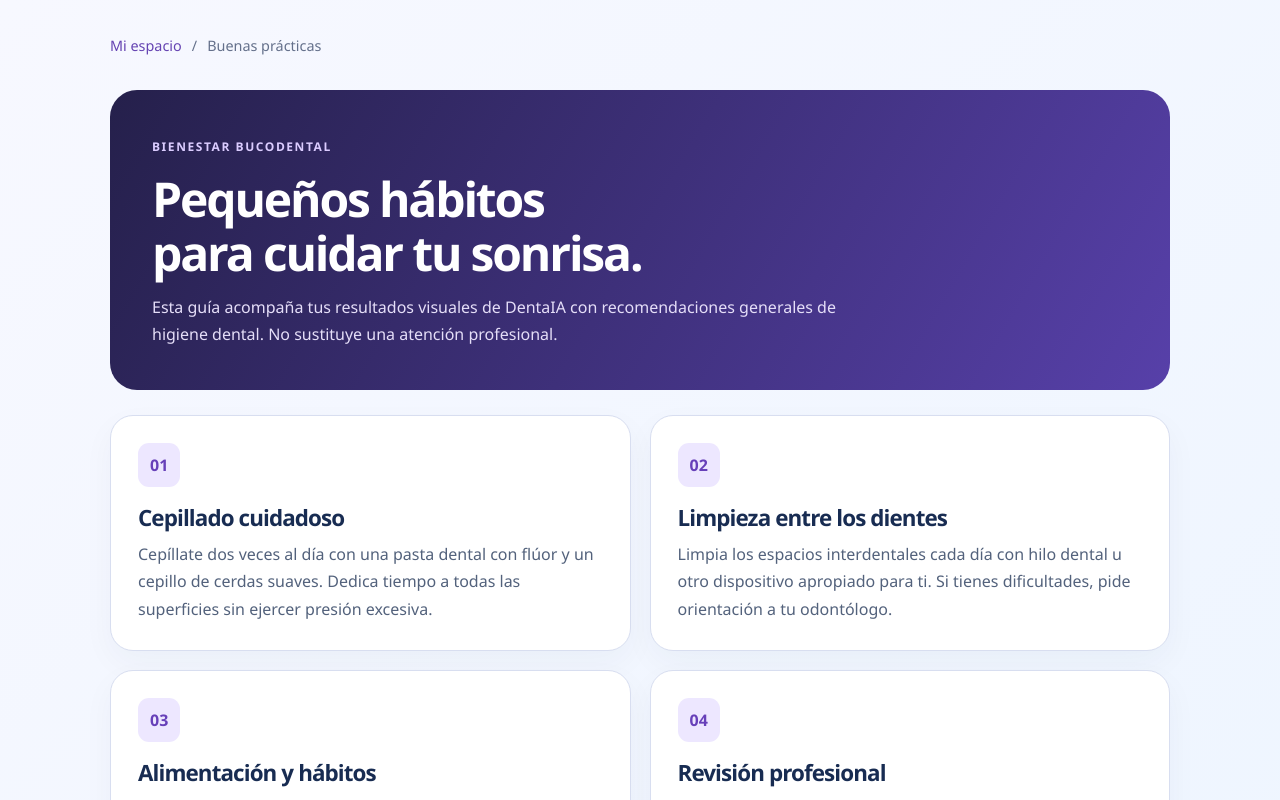
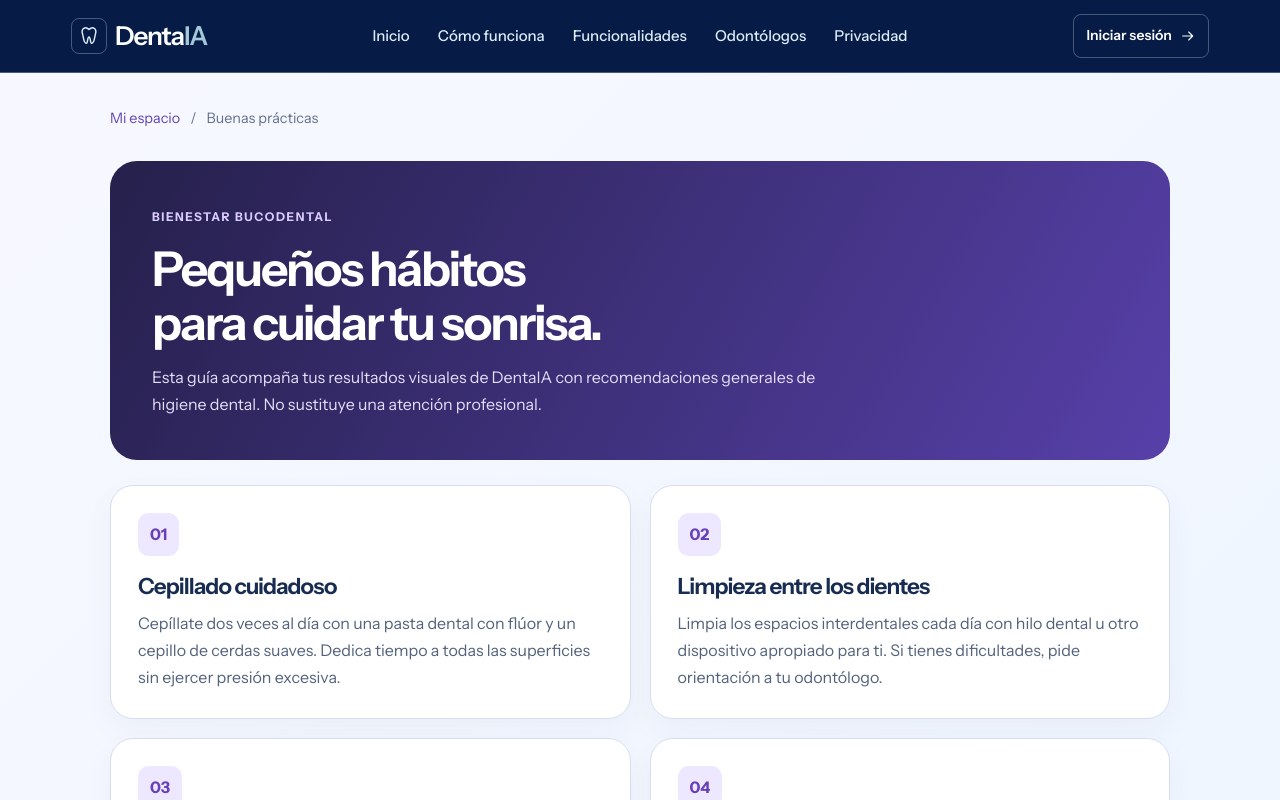
Before and after one commit to Jhanfranco07/DentaIA, a Next.js app: page /paciente/buenas-practicas in a window 1280 px wide. Shown: the top 800 px of the page. Built offline with nearby package versions, Linux system fonts and the light colour scheme; no server answers.

Commit message:
refactor(education): adopt the public shell on the patient guide

```diff
--- a/src/app/paciente/buenas-practicas/page.tsx
+++ b/src/app/paciente/buenas-practicas/page.tsx
@@ -1,4 +1,5 @@
 import Link from "next/link";
+import PublicShell from "@/components/PublicShell";
 import styles from "./buenas-practicas.module.css";
 
 const recomendaciones = [
@@ -9,7 +10,7 @@ const recomendaciones = [
 ];
 
 export default function BuenasPracticasDentales() {
-  return <main className={styles.page}>
+  return <PublicShell><div className={styles.page}>
     <div className={styles.container}>
       <nav className={styles.breadcrumb} aria-label="Navegación"><Link href="/panel">Mi espacio</Link><span aria-hidden="true">/</span><span>Buenas prácticas</span></nav>
       <header className={styles.hero}>
@@ -23,5 +24,5 @@ export default function BuenasPracticasDentales() {
       <aside className={styles.note}><strong>Si el análisis marcó amarillo o una posible ausencia dental</strong><p>Una fotografía puede cambiar con la luz, los filtros o los reflejos. No permite identificar por sí sola la causa de un cambio de color ni confirmar que falte un diente. Consulta con un odontólogo antes de decidir cualquier tratamiento o blanqueamiento.</p></aside>
       <div className={styles.actions}><Link href="/panel/odontologos" className={styles.primary}>Buscar un odontólogo</Link><Link href="/panel" className={styles.secondary}>Volver a mi espacio</Link></div>
     </div>
-  </main>;
+  </div></PublicShell>;
 }
```
